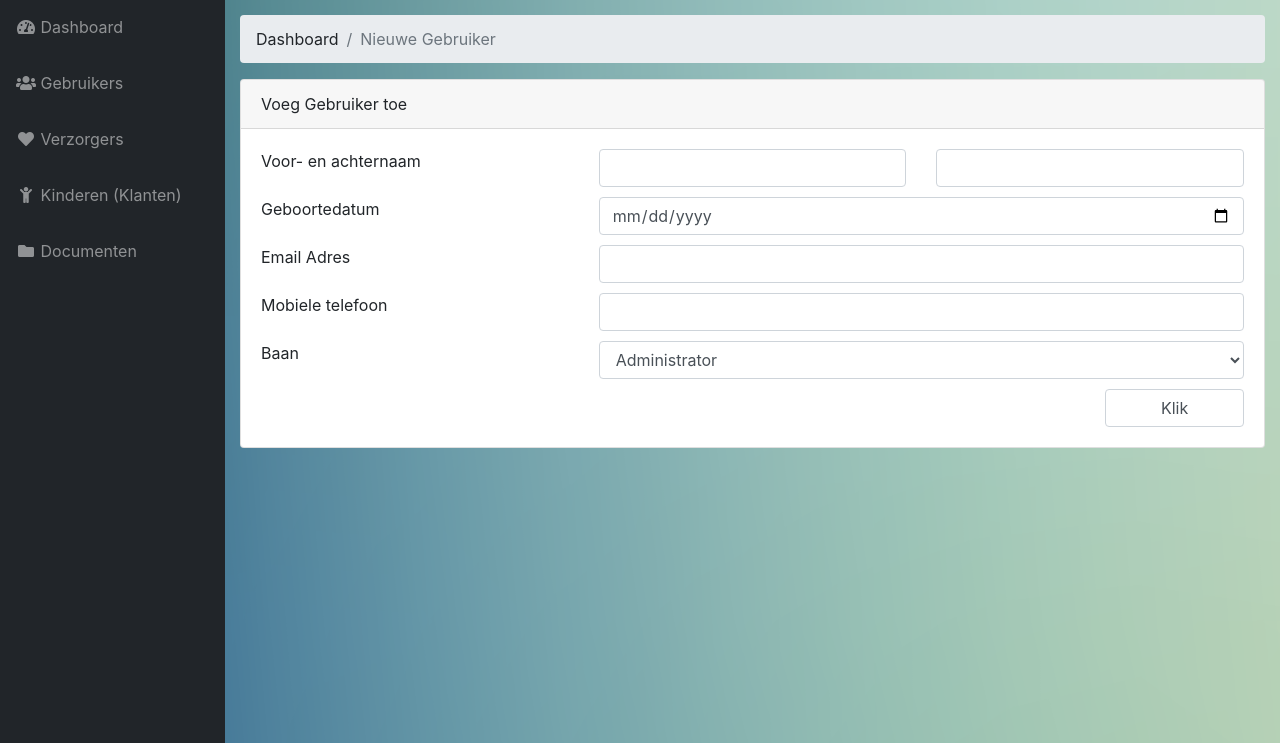
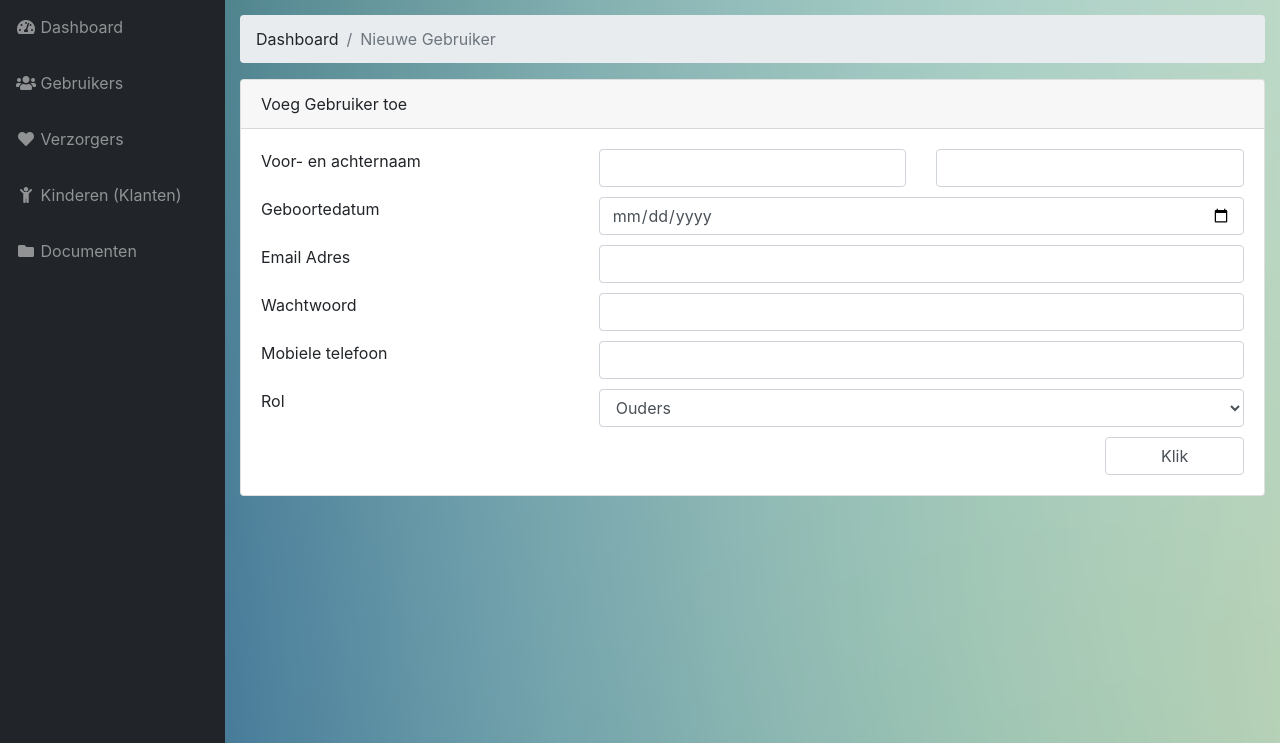
Before and after one commit to 14CD/Regterink, a PHP site: page /views/admin/add_user.view.php in a window 1280 px wide. Shown: the part 57-800 px from the top of the page. Run offline with PHP 8.4, Linux system fonts and the light colour scheme.

Commit message:
inlog af

```diff
--- a/controllers/post/add_user.php
+++ b/controllers/post/add_user.php
@@ -8,8 +8,10 @@
 
 //retrieve data
 $table = "users";
-$conditions = ["fname", "lname", "email", "mobile", "roleid"];
-$values = [$_POST['fname'], $_POST['lname'], $_POST['email'], $_POST['mobile'], $_POST['roleid']];
+$conditions = ["fname", "lname", "email", "mobile","password", "role", "active"];
+$wachtwoord = trim($_POST['password']);
+$hash = password_hash($wachtwoord, PASSWORD_DEFAULT);
+$values = [$_POST['fname'], $_POST['lname'], $_POST['email'], $_POST['mobile'], $hash, $_POST['role'], $_POST['active']];
 
 //checks on data
 
--- a/controllers/post/login_user.php
+++ b/controllers/post/login_user.php
@@ -7,8 +7,7 @@
  */
 
 //retrieve data
-//$table = "users";
-//$conditions = ["email", "password", "role", "active"];
+
 // Here I post the values to the function that makes connection to the database
 $values = [$_POST['email'], $_POST['password']];
 
--- a/core/bootstrap.php
+++ b/core/bootstrap.php
@@ -2,7 +2,7 @@
 /** @var  $app empty variable to store config file */
 $app = [];
 
-$app['config'] = require 'config.example.php';
+$app['config'] = require 'config.php';
 
 /**
  *Require several classes
--- a/routes.php
+++ b/routes.php
@@ -22,6 +22,7 @@ $router->get('nuturing', 'controllers/nuturing.php');
  */
 $router->post('/add_player', 'controllers/add_player.php');
 $router->post('post_add_user', 'controllers/post/add_user.php');
+$router->post('login_user', 'controllers/post/login_user.php');
 
 //Remove actions
 $router->get('post_remove_user', 'controllers/post/post_remove_user.php');
--- a/views/admin/add_user.view.php
+++ b/views/admin/add_user.view.php
@@ -45,6 +45,14 @@
                         </div>
                         <div class="row mb-2">
                             <div class="col-md-4">
+                                <p>Wachtwoord</p>
+                            </div>
+                            <div class="col-md-8">
+                                <input type="password" class="form-control" name="password">
+                            </div>
+                        </div>
+                        <div class="row mb-2">
+                            <div class="col-md-4">
                                 <p>Mobiele telefoon</p>
                             </div>
                             <div class="col-md-8">
@@ -53,18 +61,19 @@
                         </div>
                         <div class="row mb-2">
                             <div class="col-md-4">
-                                <p>Baan</p>
+                                <p>Rol</p>
                             </div>
                             <div class="col-md-8">
-                                <select id="" name="roleid" class="form-control">
-                                    <option value="1">Administrator</option>
-                                    <option value="2">Verzorgende</option>
-                                    <option value="3">Ouders</option>
-                                    <option value="4">Kind</option>
+                                <select id="" name="role" class="form-control">
+                                    <option value="Administrator">Administrator</option>
+                                    <option value="Verzorgende">Verzorgende</option>
+                                    <option value="Ouder"selected>Ouders</option>
+                                    <option value="Kind">Kind</option>
                                 </select>
                             </div>
                         </div>
                         <div class="row">
+                            <input type="hidden" value="1" name="active">
                             <div class="col-md-10"></div>
                             <div class="col-md-2" align="right">
                                 <input
```
Also changed, not shown: config.example.php (deleted, +0 -21 lines), core/database/QueryBuilder.php (+42 -13 lines).
